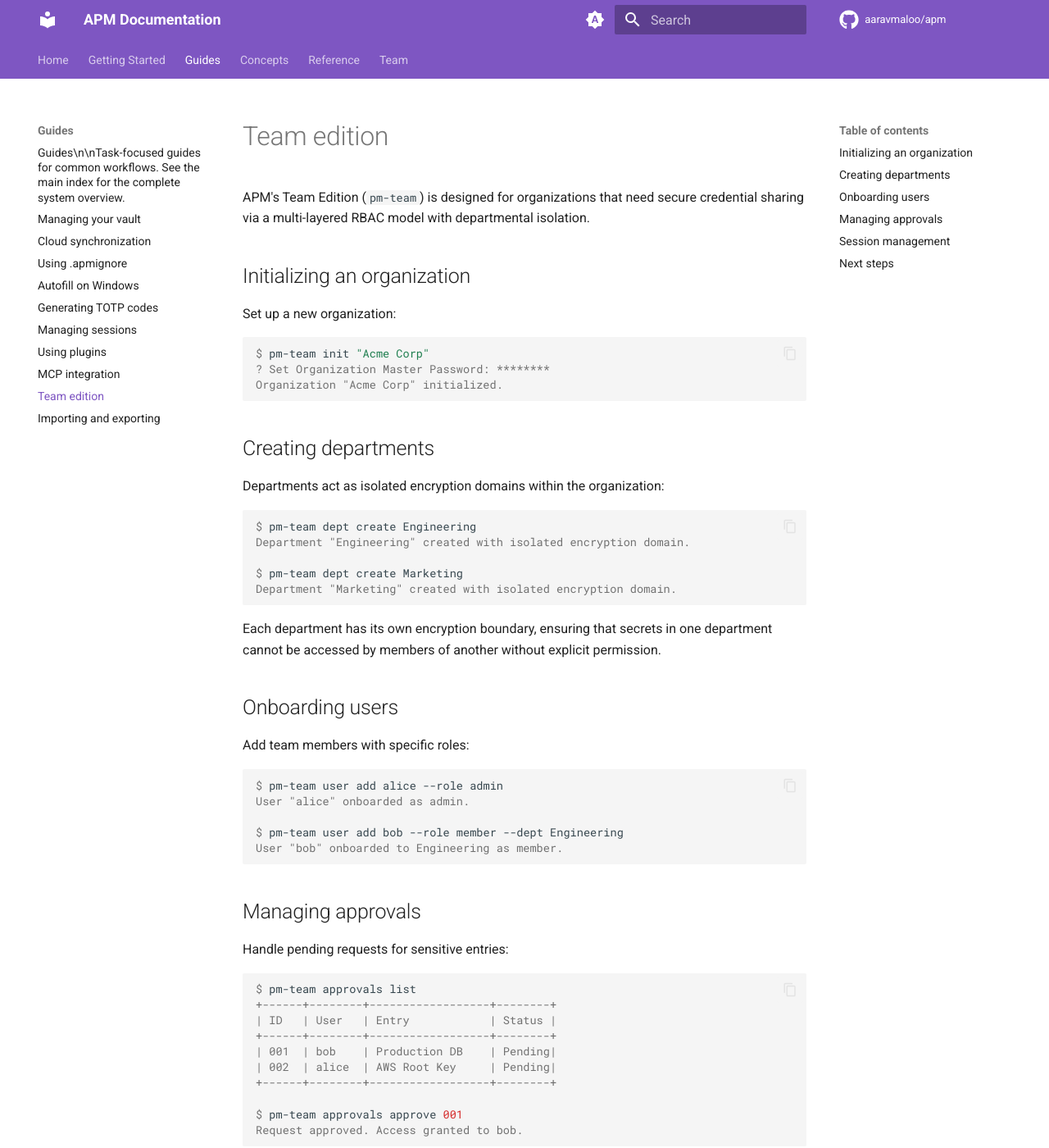
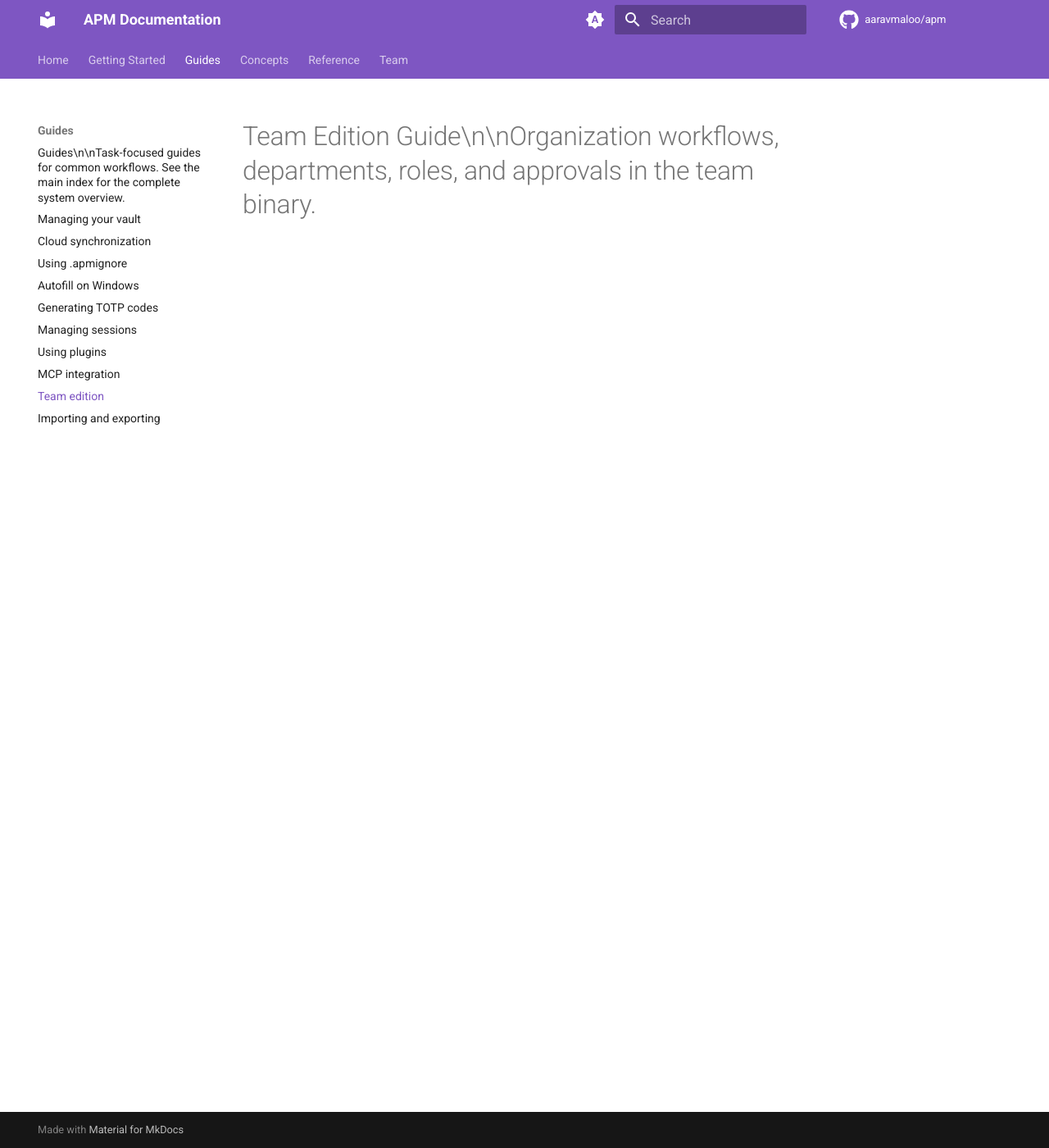
Before and after one commit to aaravmaloo/apm, an MkDocs documentation site: the page built from docs/guides/team-edition.md, in a window 1280 px wide and 1400 px high. Shown: the whole window at 82% size. Built offline with MkDocs 1.6.1 and Material for MkDocs 9.7.7, drawn with Linux system fonts in a browser that asks for light colours; comment, search, counter and statistics services are not loaded; some of the changed text lies outside the part shown.

Commit message:
docs: update docs/guides/team-edition.md

````diff
--- a/docs/guides/team-edition.md
+++ b/docs/guides/team-edition.md
@@ -1,85 +1 @@
----
-title: Team edition
-description:
-  A guide to getting started with APM's Team Edition for organizational credential management.
----
-
-# Team edition
-
-APM's Team Edition (`pm-team`) is designed for organizations that need secure credential sharing
-via a multi-layered RBAC model with departmental isolation.
-
-## Initializing an organization
-
-Set up a new organization:
-
-```console
-$ pm-team init "Acme Corp"
-? Set Organization Master Password: ********
-Organization "Acme Corp" initialized.
-```
-
-## Creating departments
-
-Departments act as isolated encryption domains within the organization:
-
-```console
-$ pm-team dept create Engineering
-Department "Engineering" created with isolated encryption domain.
-
-$ pm-team dept create Marketing
-Department "Marketing" created with isolated encryption domain.
-```
-
-Each department has its own encryption boundary, ensuring that secrets in one department cannot be
-accessed by members of another without explicit permission.
-
-## Onboarding users
-
-Add team members with specific roles:
-
-```console
-$ pm-team user add alice --role admin
-User "alice" onboarded as admin.
-
-$ pm-team user add bob --role member --dept Engineering
-User "bob" onboarded to Engineering as member.
-```
-
-## Managing approvals
-
-Handle pending requests for sensitive entries:
-
-```console
-$ pm-team approvals list
-+------+--------+------------------+--------+
-| ID   | User   | Entry            | Status |
-+------+--------+------------------+--------+
-| 001  | bob    | Production DB    | Pending|
-| 002  | alice  | AWS Root Key     | Pending|
-+------+--------+------------------+--------+
-
-$ pm-team approvals approve 001
-Request approved. Access granted to bob.
-```
-
-## Session management
-
-The Team Edition uses localized session storage, preventing session loss across different shell
-environments on the same machine:
-
-```console
-$ pm-team unlock
-? Organization Master Password: ********
-Team session started.
-```
-
-!!! tip
-
-    The Team Edition supports piped input for non-interactive use, enabling CI/CD and automation
-    scenarios.
-
-## Next steps
-
-See the [team edition documentation](../team/index.md) for in-depth coverage of RBAC, departments,
-and approval workflows.
+# Team Edition Guide\n\nOrganization workflows, departments, roles, and approvals in the team binary.
````
